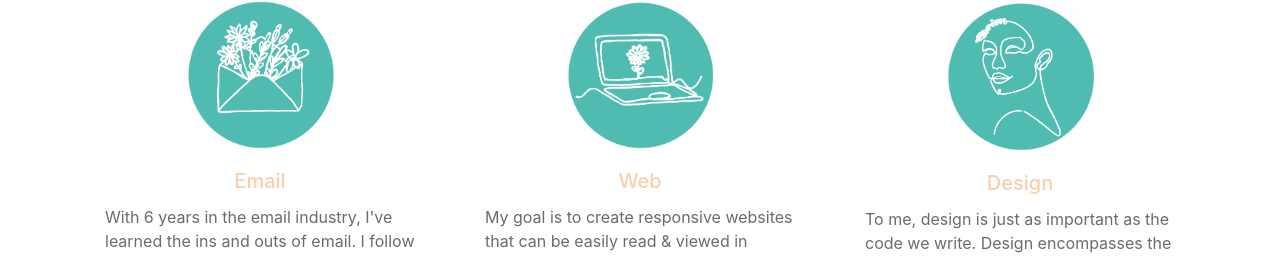
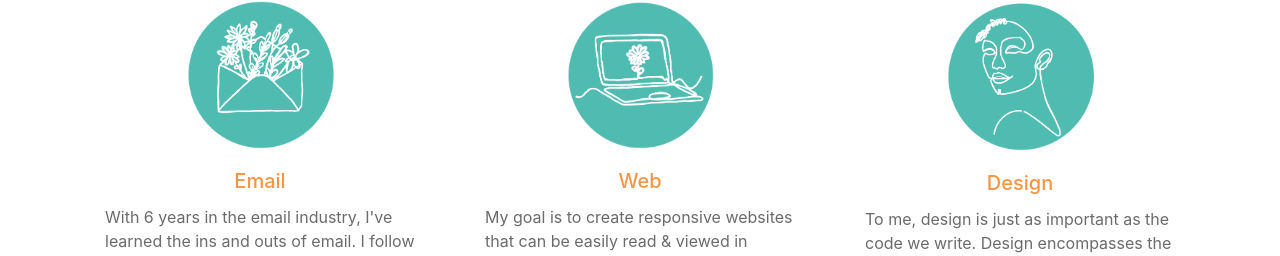
Before and after one commit to ChelWhite/chelcie2020site, a website: page index.html in a window 1280 px wide. Shown: the part 829-1085 px from the top of the page. Drawn offline with nearby package versions, Linux system fonts and the light colour scheme.

Commit message:
updated card-title color

```diff
--- a/style.css
+++ b/style.css
@@ -31,7 +31,7 @@ h5, h6 {
 }
 
 .card-title {
-    color:#f9cfad;
+    color:#f89545;
 }
 
 .huerotate {
```
